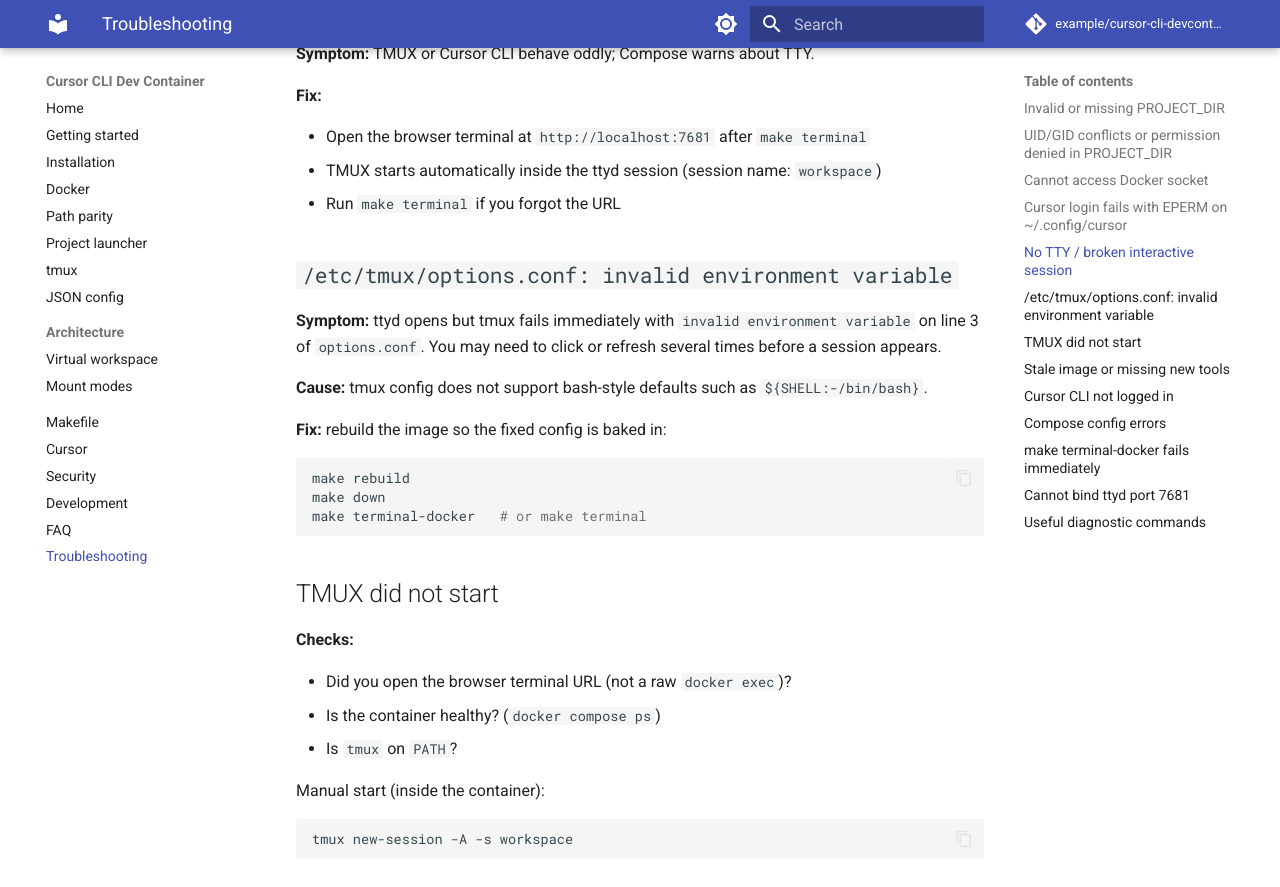
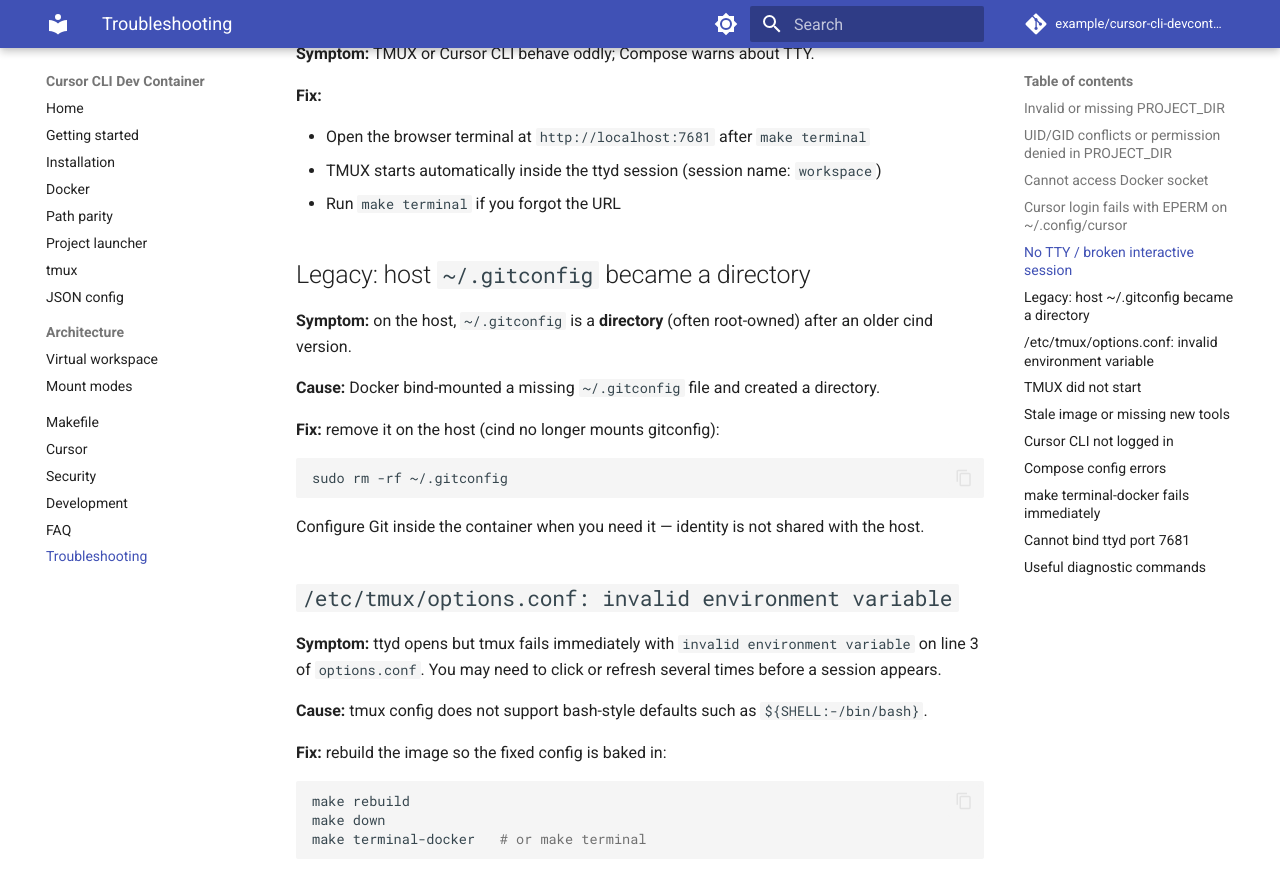
Before and after one commit to aKyther/orcan, an MkDocs documentation site: the page built from docs/troubleshooting.md, in a window 1280 px wide and 900 px high, scrolled down 1941 px. Shown: the top 887 px of the window. Built offline with MkDocs 1.6.1 and Material for MkDocs 9.7.7, drawn with Linux system fonts in a browser that asks for light colours; comment, search, counter and statistics services are not loaded.

Commit message:
removed gitconfig

````diff
--- a/docker-compose.yml
+++ b/docker-compose.yml
@@ -40,7 +40,6 @@
       - cargo-cache:/home/developer/.cargo
       - go-cache:/home/developer/go
       - bash-history:/command-history
-      - ${HOME}/.gitconfig:/home/developer/.gitconfig:ro
     tmpfs:
       - /tmp:size=${TMPFS_SIZE:-2g},mode=1777
 
--- a/docs/troubleshooting.md
+++ b/docs/troubleshooting.md
@@ -86,6 +86,20 @@
 * Open the browser terminal at `http://localhost:7681` after `make terminal`
 * TMUX starts automatically inside the ttyd session (session name: `workspace`)
 * Run `make terminal` if you forgot the URL
+
+## Legacy: host `~/.gitconfig` became a directory
+
+**Symptom:** on the host, `~/.gitconfig` is a **directory** (often root-owned) after an older cind version.
+
+**Cause:** Docker bind-mounted a missing `~/.gitconfig` file and created a directory.
+
+**Fix:** remove it on the host (cind no longer mounts gitconfig):
+
+```bash
+sudo rm -rf ~/.gitconfig
+```
+
+Configure Git inside the container when you need it — identity is not shared with the host.
 
 ## `/etc/tmux/options.conf: invalid environment variable`
 
````
Also changed, not shown: README.md (+1 -1 lines), docs/docker.md (+0 -1 lines), docs/security.md (+2 -2 lines).
